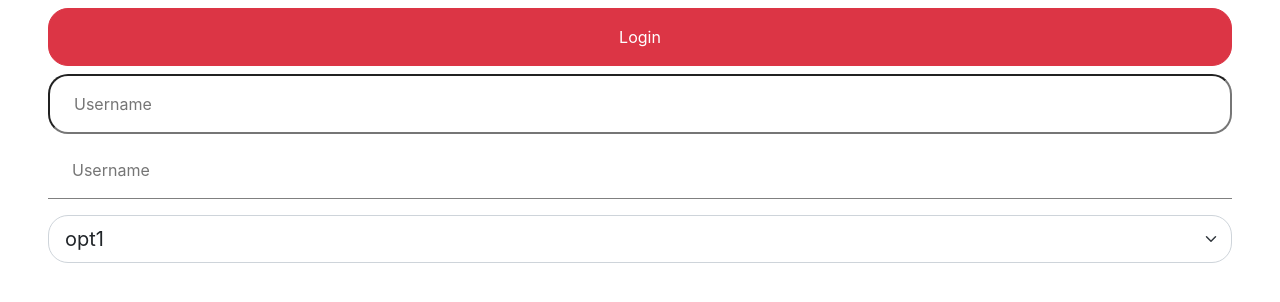
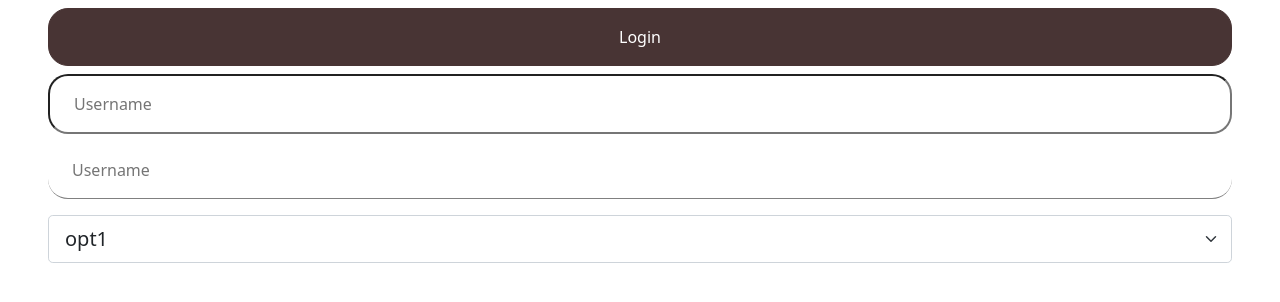
Before and after one commit to 7shiroi/ngopskuy-frontend, a React (Create React App) app: page /test in a window 1280 px wide. Shown: the top 302 px of the page. Built offline with nearby package versions, Linux system fonts and the light colour scheme.

Commit message:
Update Components and Add Pallet

```diff
--- /dev/null
+++ b/src/assets/sass/custom.scss
@@ -0,0 +1,14 @@
+
+$theme-colors: (
+    "info": tomato,
+    "danger": teal,
+    "pallet-1":#483434,
+    "pallet-2":#6B4F4F,
+    "pallet-3":#EED6C4,
+    "pallet-4":#FFF3E4
+
+);
+@import "~bootstrap/scss/bootstrap";
+.radius{
+    border-radius: 20px;
+}
--- a/src/assets/style.css
+++ b/src/assets/style.css
@@ -1,6 +1,7 @@
 .radius{
     border-radius: 20px;
 }
+
 .input-underline{
     border-radius: unset;
     border-top: unset;
--- a/src/components/Select.js
+++ b/src/components/Select.js
@@ -5,7 +5,7 @@ export const Select = ({ variant, block, placeholder, padding, children, version
     return (
         <>
             <div className={block ? `d-grid ${padding ? padding : 'px-5 py-2 my-2'}` : `d-inline-block ${padding ? padding : 'px-5'}`} >
-                <Form.Select className='radius' size="lg">
+                <Form.Select className='border-radius-xl' size="lg">
                     {children}
                 </Form.Select>
             </div>
--- a/src/index.js
+++ b/src/index.js
@@ -5,6 +5,7 @@ import 'bootstrap/dist/js/bootstrap.bundle'
 import './index.css';
 import './assets/style.css'
 import App from './App';
+import './assets/sass/custom.scss'
 import reportWebVitals from './reportWebVitals';
 
 
--- a/src/pages/Test.js
+++ b/src/pages/Test.js
@@ -7,7 +7,7 @@ import Select from "../components/Select"
 export const Test = () => {
     return (
         <>
-            <Button block variant='danger' version={'input-normal'}> Login </Button>
+            <Button block variant='pallet-1 radius' version={'input-normal'}> Login </Button>
             <Input block placeholder="Username"></Input>
             <InputUnderline block version="input-underline" placeholder="Username"></InputUnderline>
             <Select block>
```
